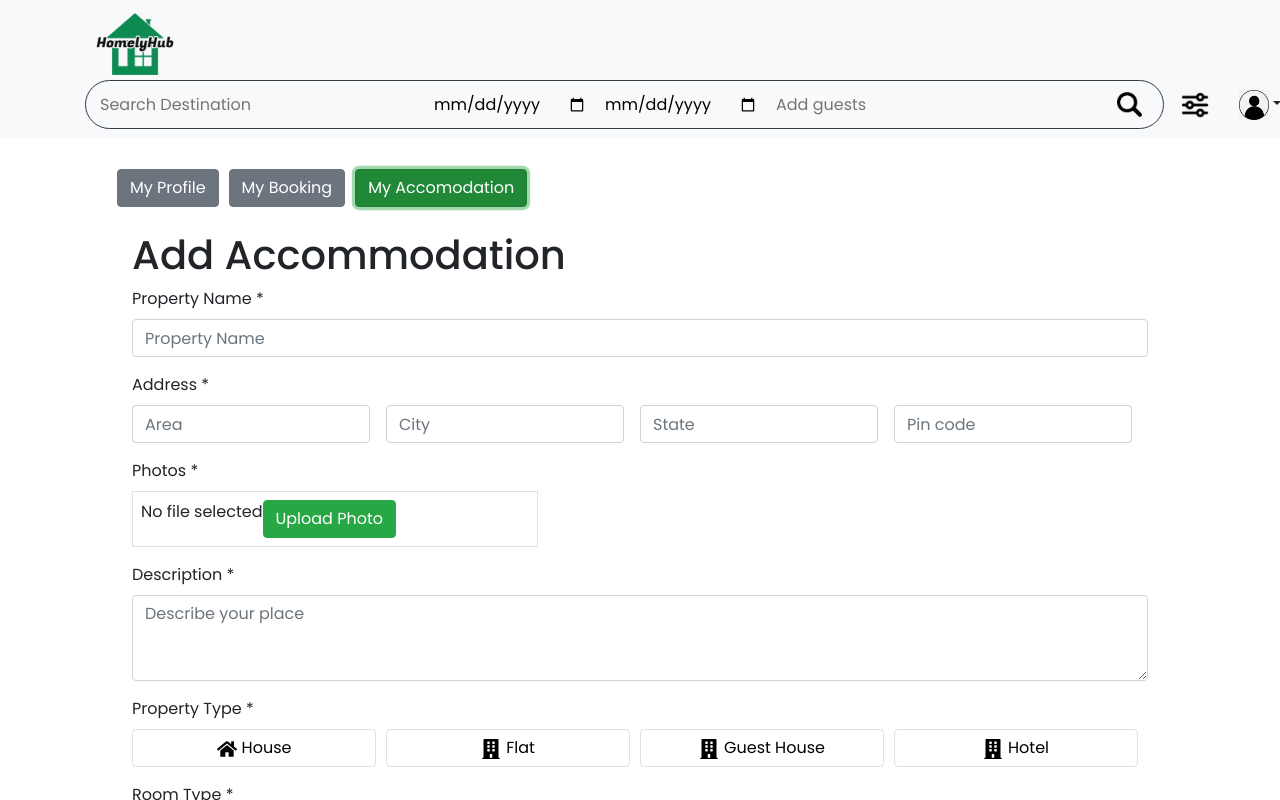
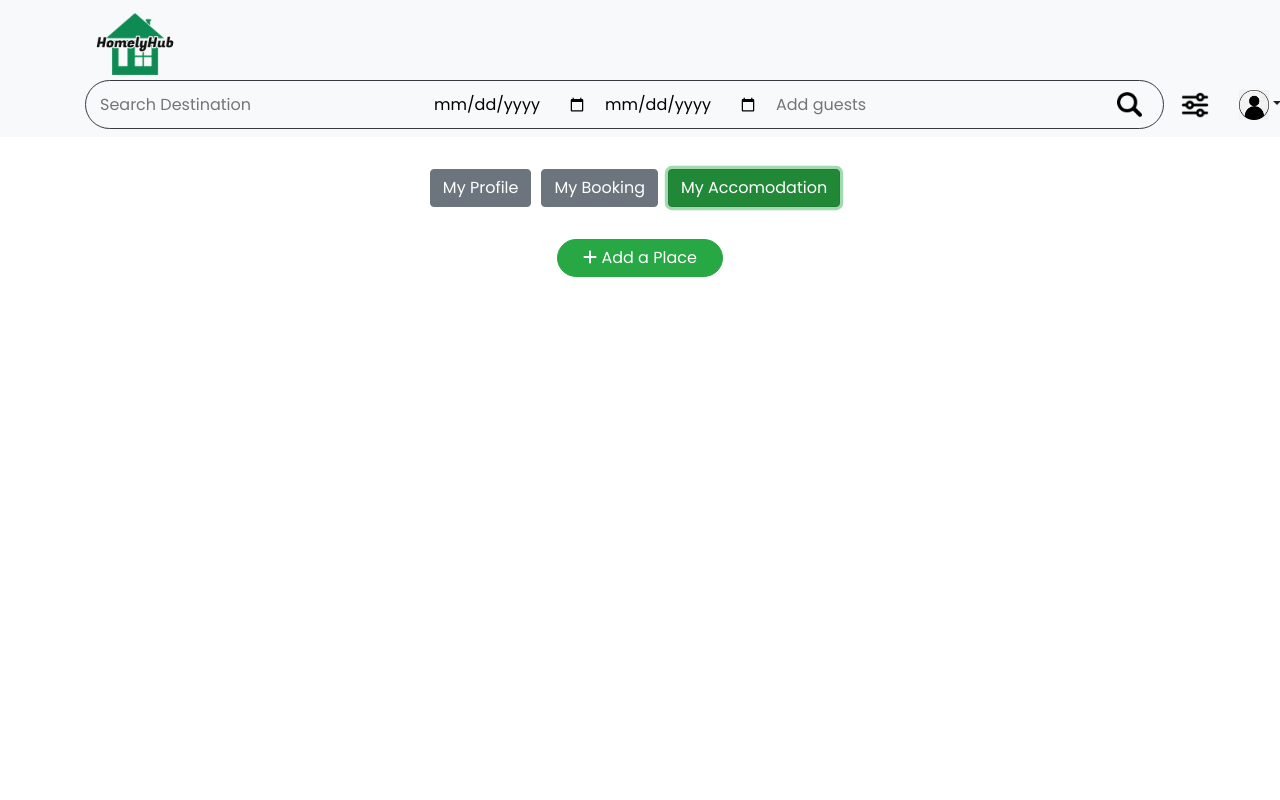
Before and after one commit to AirStay/AirStay, a React (Create React App) app: page /profile in a window 1280 px wide. Both pictures are taken after a click on the button "My Accomodation". Shown: the top 800 px of the page. Built offline with nearby package versions, Linux system fonts and the light colour scheme; no server answers; a web font is replaced by a local one.

Commit message:
Fixed issues

```diff
--- a/package.json
+++ b/package.json
@@ -3,6 +3,9 @@
   "version": "0.1.0",
   "private": true,
   "dependencies": {
+    "@fortawesome/fontawesome-svg-core": "^6.5.1",
+    "@fortawesome/free-solid-svg-icons": "^6.5.1",
+    "@fortawesome/react-fontawesome": "^0.2.0",
     "@testing-library/jest-dom": "^5.17.0",
     "@testing-library/react": "^13.4.0",
     "@testing-library/user-event": "^13.5.0",
--- /dev/null
+++ b/src/Components/Accomodation.js
@@ -0,0 +1,29 @@
+import React, { useState } from 'react';
+import MyAccomodation from './MyAccomodation'; // Assuming the form component is imported
+import { Link } from 'react-router-dom';
+import { FontAwesomeIcon } from '@fortawesome/react-fontawesome';
+import { faPlus } from '@fortawesome/free-solid-svg-icons';
+
+function Accommodation() {
+  const [showForm, setShowForm] = useState(false);
+
+  const handleAddPlace = () => {
+    setShowForm(true);
+  };
+
+  return (
+    <div>
+
+    <div style={{justifyContent:'center', alignItems: 'center',display:'flex'}}>
+      {!showForm && (
+          <button className='btn btn-success m-2' style={{ borderRadius: '25px', width: '13vw' }} onClick={handleAddPlace}>
+          <FontAwesomeIcon icon={faPlus} /> Add a Place
+        </button>
+      )}
+      {showForm && <MyAccomodation onClose={() => setShowForm(false)} />}
+    </div>
+    </div>
+  );
+}
+
+export default Accommodation;
--- a/src/Components/MyAccomodation.js
+++ b/src/Components/MyAccomodation.js
@@ -1,6 +1,7 @@
 import React, { useState, useRef } from "react";
 import { Form, Button, Container } from "react-bootstrap";
 import axios from "axios";
+import Accomodation from "./Accomodation";
 import {
   FaBed,
   FaHome,
--- a/src/Components/Profile.js
+++ b/src/Components/Profile.js
@@ -1,6 +1,6 @@
 import React, { useEffect, useState } from 'react';
 import { Link } from 'react-router-dom';
-import MyAccommodation from './MyAccomodation';
+import Accommodation from './Accomodation';
 // Import CSS file for styles (if needed)
 
 const UserInfo = ({ fullName, emailAddress, phoneNumber }) => {
@@ -15,9 +15,9 @@ const UserInfo = ({ fullName, emailAddress, phoneNumber }) => {
 
 
 const EditProfileForm = ({ onClose }) => {
-  const [fullName, setFullName] = useState('Your Full Name');
-  const [emailAddress, setEmailAddress] = useState('your.email@example.com');
-  const [phoneNumber, setPhoneNumber] = useState('1234567890');
+  const [fullName, setFullName] = useState('');
+  const [emailAddress, setEmailAddress] = useState('');
+  const [phoneNumber, setPhoneNumber] = useState('');
 
   const handleSubmit = (e) => {
     e.preventDefault();
@@ -240,7 +240,7 @@ const Profile = () => {
 
         {activeButton === 'accommodation' && (
           <div className="profile-details mt-4">
-            <MyAccommodation/>
+            <Accommodation/>
           </div>
         )}
       </div>
```
Also changed, not shown: 1 other file (tests, documents, lock files or other folders).
